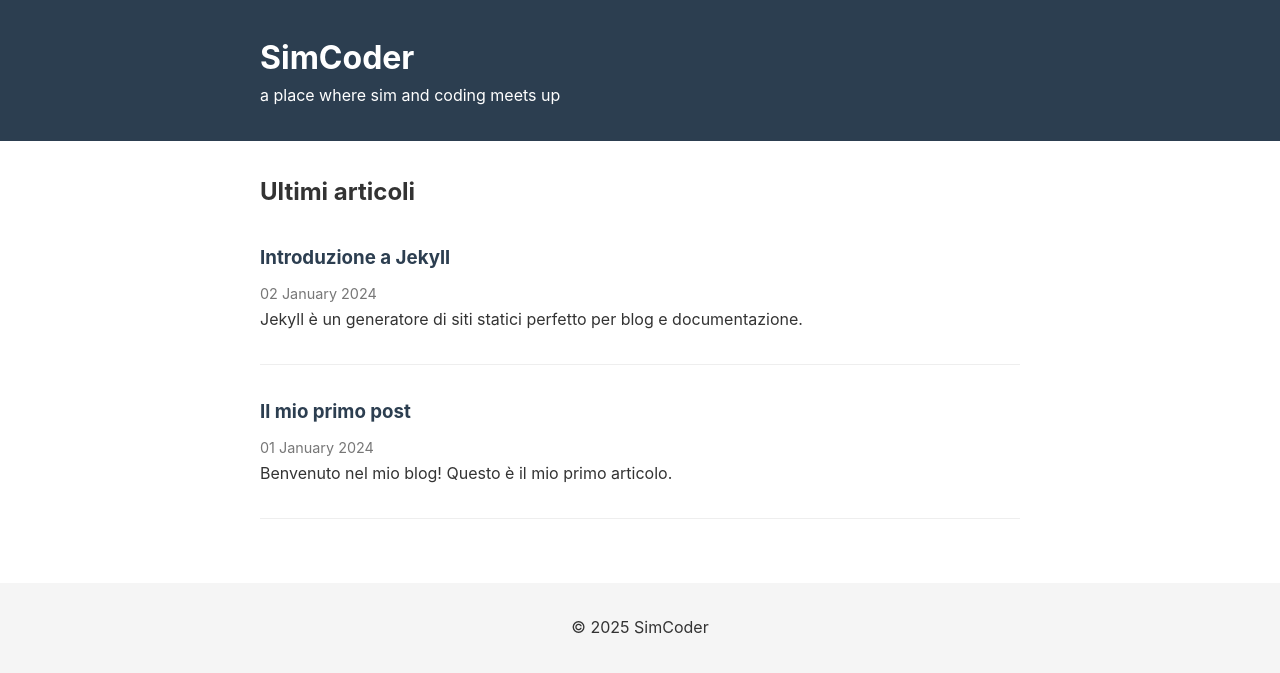
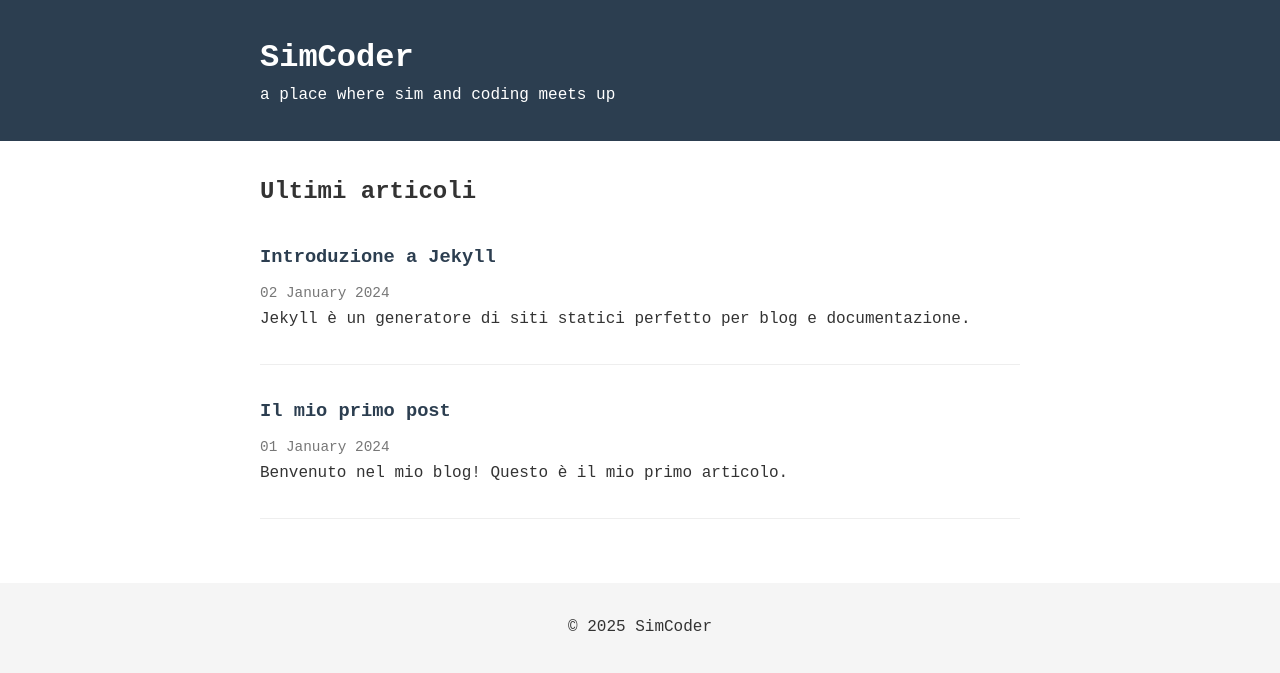
Before and after one commit to ghiboz/ghiboz.github.io, a Jekyll site: the page built from index.html, in a window 1280 px wide. Shown: the top 673 px of the page. Built offline with Jekyll 4.4.1, drawn with Linux system fonts in a browser that asks for light colours; some web fonts are replaced.

Commit message:
update font

```diff
--- a/assets/css/style.css
+++ b/assets/css/style.css
@@ -1,3 +1,28 @@
+/* Intel One Mono - Font open source da GitHub */
+@font-face {
+    font-family: 'Intel One Mono';
+    src: url('https://cdn.jsdelivr.net/gh/intel/intel-one-mono@main/fonts/webfonts/IntelOneMono-Regular.woff2') format('woff2');
+    font-weight: 400;
+    font-style: normal;
+    font-display: swap;
+}
+
+@font-face {
+    font-family: 'Intel One Mono';
+    src: url('https://cdn.jsdelivr.net/gh/intel/intel-one-mono@main/fonts/webfonts/IntelOneMono-Medium.woff2') format('woff2');
+    font-weight: 500;
+    font-style: normal;
+    font-display: swap;
+}
+
+@font-face {
+    font-family: 'Intel One Mono';
+    src: url('https://cdn.jsdelivr.net/gh/intel/intel-one-mono@main/fonts/webfonts/IntelOneMono-Bold.woff2') format('woff2');
+    font-weight: 700;
+    font-style: normal;
+    font-display: swap;
+}
+
 * {
     margin: 0;
     padding: 0;
@@ -5,7 +30,8 @@
 }
 
 body {
-    font-family: -apple-system, BlinkMacSystemFont, "Segoe UI", Roboto, sans-serif;
+    /* Intel One Mono come font principale */
+    font-family: 'Intel One Mono', 'Courier New', monospace;
     line-height: 1.6;
     color: #333;
 }
```
Also changed, not shown: assets/fonts/IntelOneMono-Bold.woff2 (added), assets/fonts/IntelOneMono-BoldItalic.woff2 (added), assets/fonts/IntelOneMono-Italic.woff2 (added), assets/fonts/IntelOneMono-Light.woff2 (added), assets/fonts/IntelOneMono-LightItalic.woff2 (added), assets/fonts/IntelOneMono-Medium.woff2 (added), assets/fonts/IntelOneMono-MediumItalic.woff2 (added), assets/fonts/IntelOneMono-Regular.woff2 (added).
